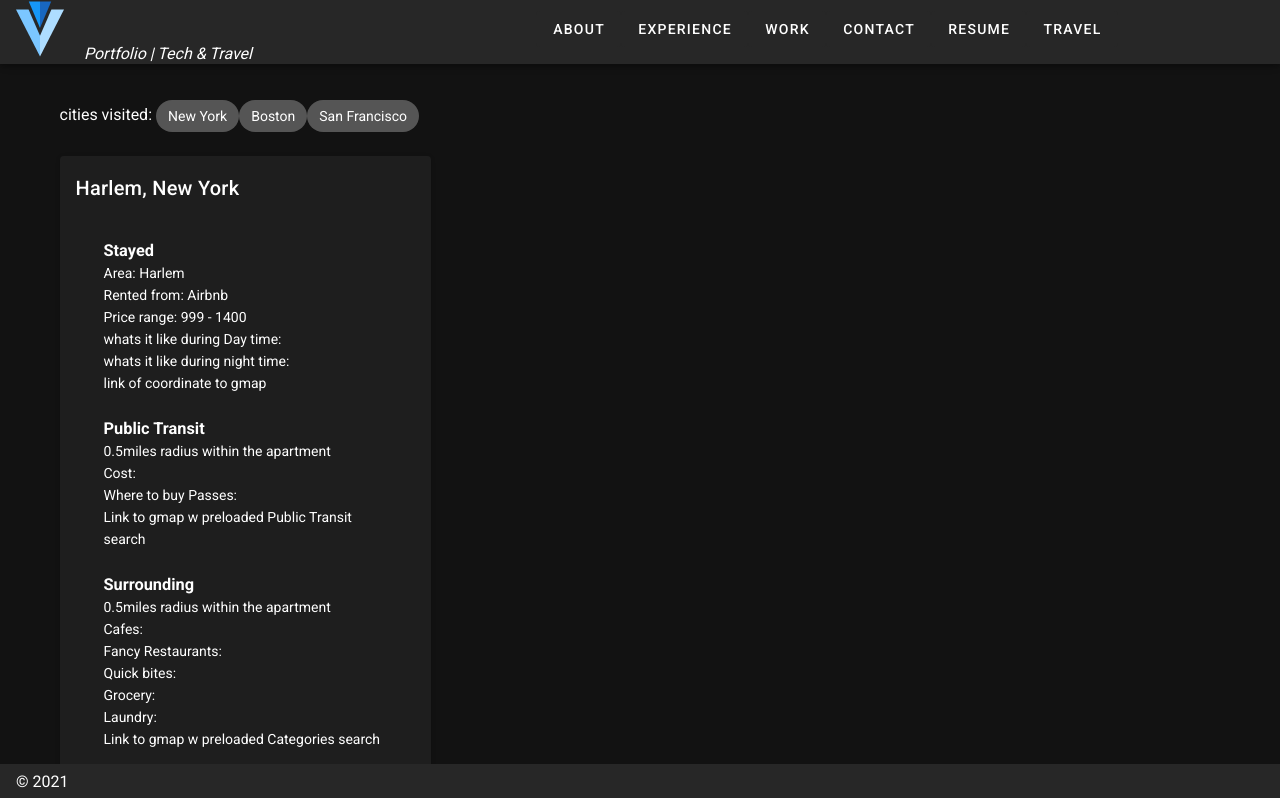
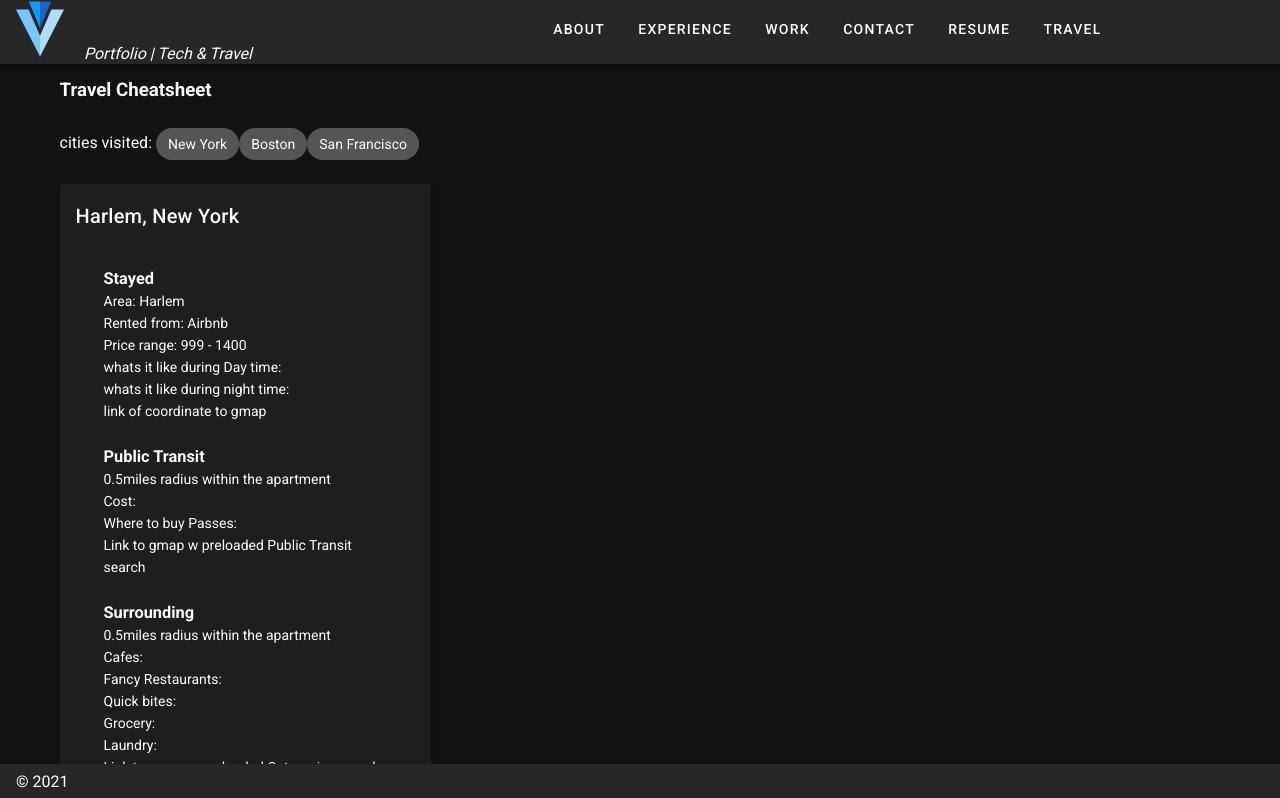
Before and after one commit to rlynjb/wandrrdev, a Nuxt app: page /wandering in a window 1280 px wide. Shown: the top 798 px of the page. Built offline with nearby package versions, Linux system fonts and the light colour scheme.

Commit message:
added title

```diff
--- a/pages/wandering.vue
+++ b/pages/wandering.vue
@@ -1,5 +1,6 @@
 <template>
 <div>
+  <h3>Travel Cheatsheet</h3>
   <v-row class="mt-3">
     <v-col>
       cities visited:
```
